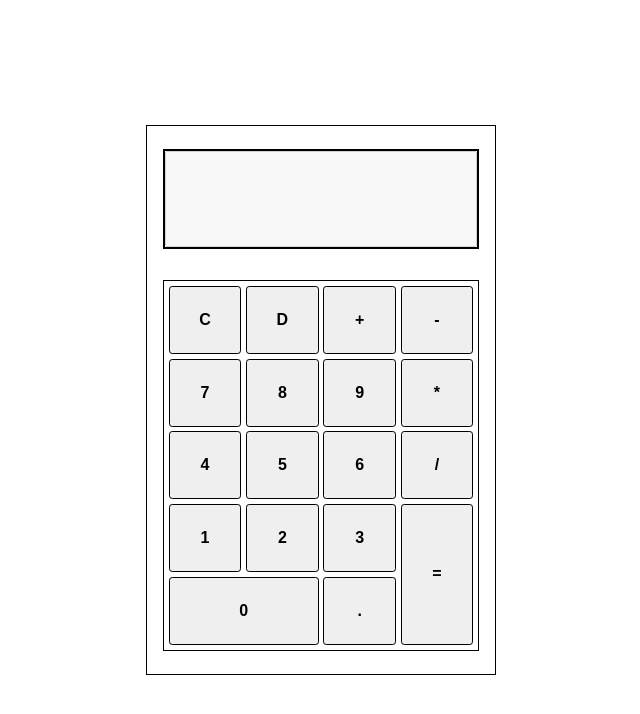
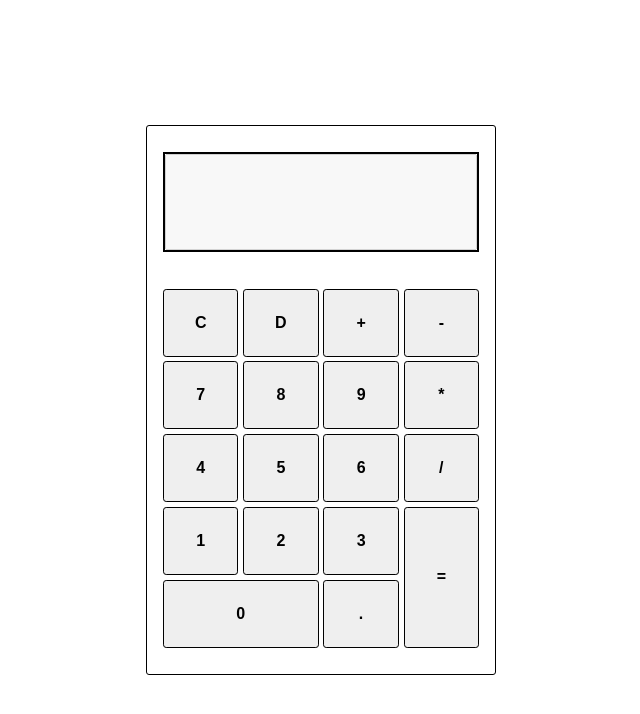
Before and after one commit to krtScrtr004/Calculator_Web, a plain HTML site: page index.html in a window 1280 px wide. Shown: the whole page, without its empty margins (319-959 px from the left). Drawn offline with Linux system fonts and the light colour scheme.

Commit message:
<change>: remove border and padding in button wrapper

```diff
--- a/styles/style.css
+++ b/styles/style.css
@@ -24,6 +24,7 @@ main {
     place-items: center;
     padding: 1em;
     border: 1px solid black;
+    border-radius: 3px;
 }
 
 #output_screen {
@@ -46,8 +47,6 @@ main {
     display: grid;
     grid-template-columns: repeat(4, 1fr);
     gap: 0.3rem;
-    padding: 0.3rem;
-    border: 1px solid black;
 }
 
 #button_wrapper>button {
```
